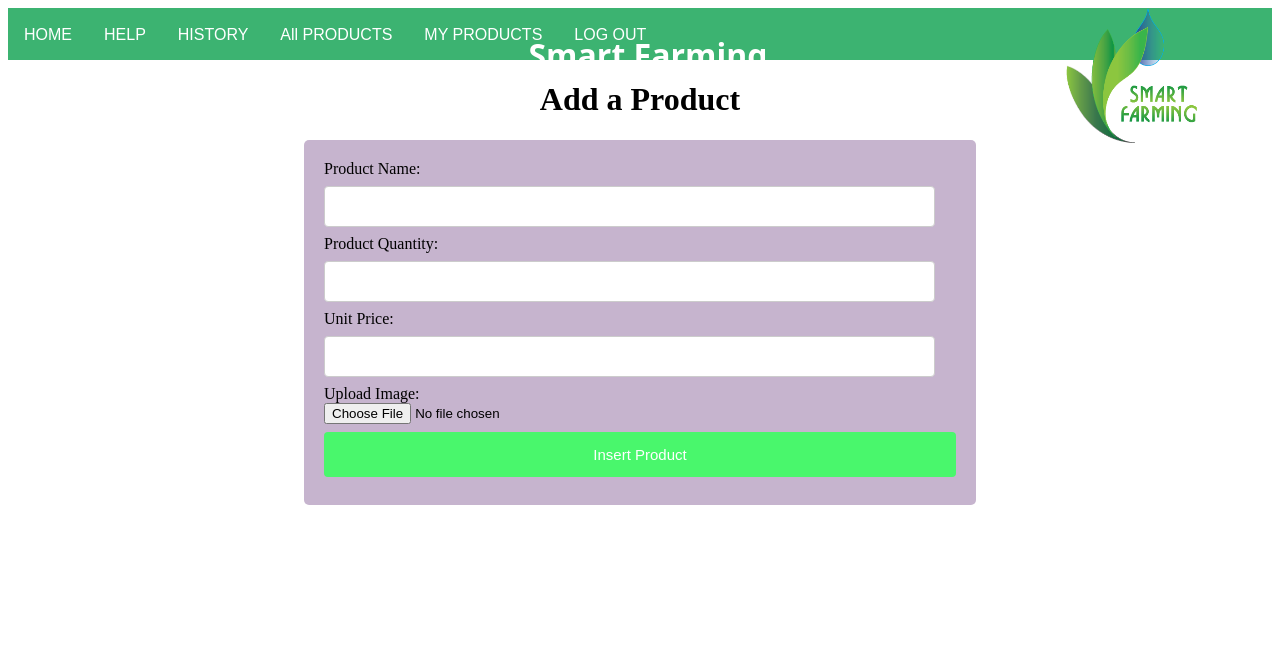
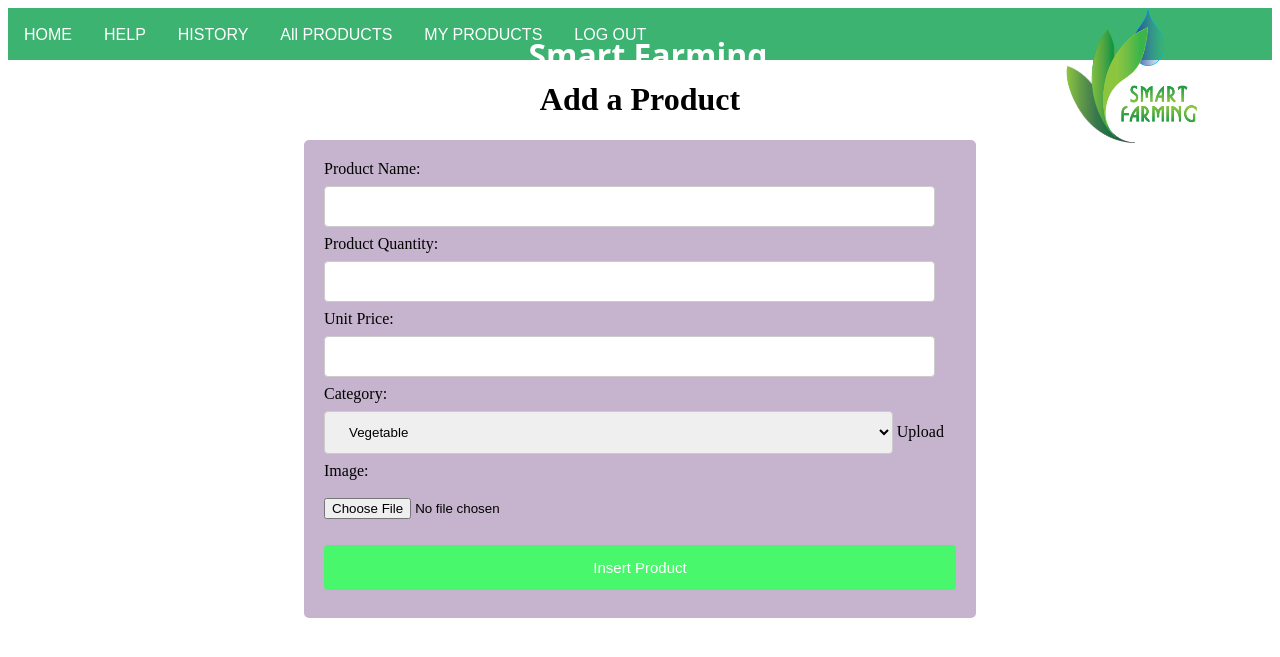
Before and after one commit to ThamaliMadusha/NewSF, a PHP site: page /sellharvest.php in a window 1280 px wide. Shown: the top 657 px of the page. Run offline with PHP 8.4, Linux system fonts and the light colour scheme; data that the repository does not hold is empty.

Commit message:
Update sellharvestform.php
adding category

```diff
--- a/sellharvestform.php
+++ b/sellharvestform.php
@@ -7,16 +7,27 @@
 	<link rel="stylesheet" type="text/css" href="css/loginstyle.css">
 </head>
 <div class="hello">
-	<form name="inputproduct" method="POST" action="" enctype="multipart/form-data">
+	<form name="inputproduct" method="POST" action="sellharvestform.php" enctype="multipart/form-data">
 		Product Name:<br>
 		<input type="text" name="iname" ><br>
 		Product Quantity:<br>
 		<input type="number" name="quantity"><br>
 		Unit Price:<br>
         <input type="number" step="0.01" name="price"><br>
-		Upload Image:<br>
-		<input type="file" value="upload" name="fileToUpload"><br>
+        Category:<br>
+        <select name="select">
+        	<option value="vegetable">Vegetable</option>
+        	<option value="fruits"> Fruits</option>
+        	<option value="Agricultural tools">Agricultural Tools</option>
+        	<option value="Home made foods"> Home-made foods</option>
+        	<option value="Handicrafts"> Handicrafts</option>
+        	<option value="other">Other</option>
+        </select>
+		Upload Image:<br><br>
+
+		<input type="file" value="upload" name="fileToUpload"><br> <br>
 		<input type="submit" name="submit" value="Insert Product">
+		<br>
 
 	</form>
 
@@ -28,7 +39,7 @@
 	$imageFileType = strtolower(pathinfo($target_file,PATHINFO_EXTENSION));
 	if(isset($_POST["submit"])){
 	move_uploaded_file($_FILES["fileToUpload"]["tmp_name"], $target_file);
-	$sql=mysqli_query($link,"INSERT INTO products VALUES ('','$_POST[iname]','$_POST[quantity]','$_POST[price]','$target_file')");
+	$sql=mysqli_query($link,"INSERT INTO products VALUES ('','$_POST[iname]','$_POST[select]'	,'$_POST[quantity]','$_POST[price]','$_POST[Category]' '$target_file')");
 
 }
 
```
